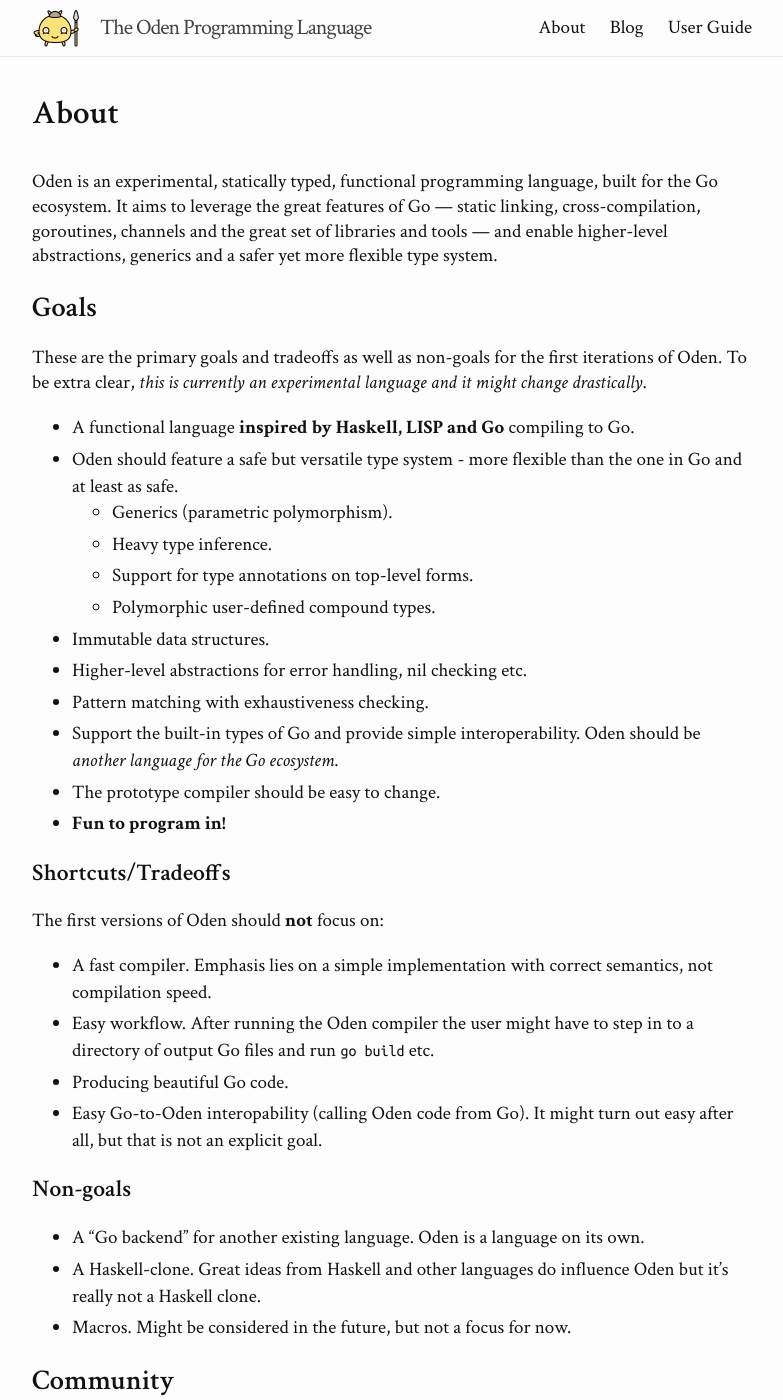
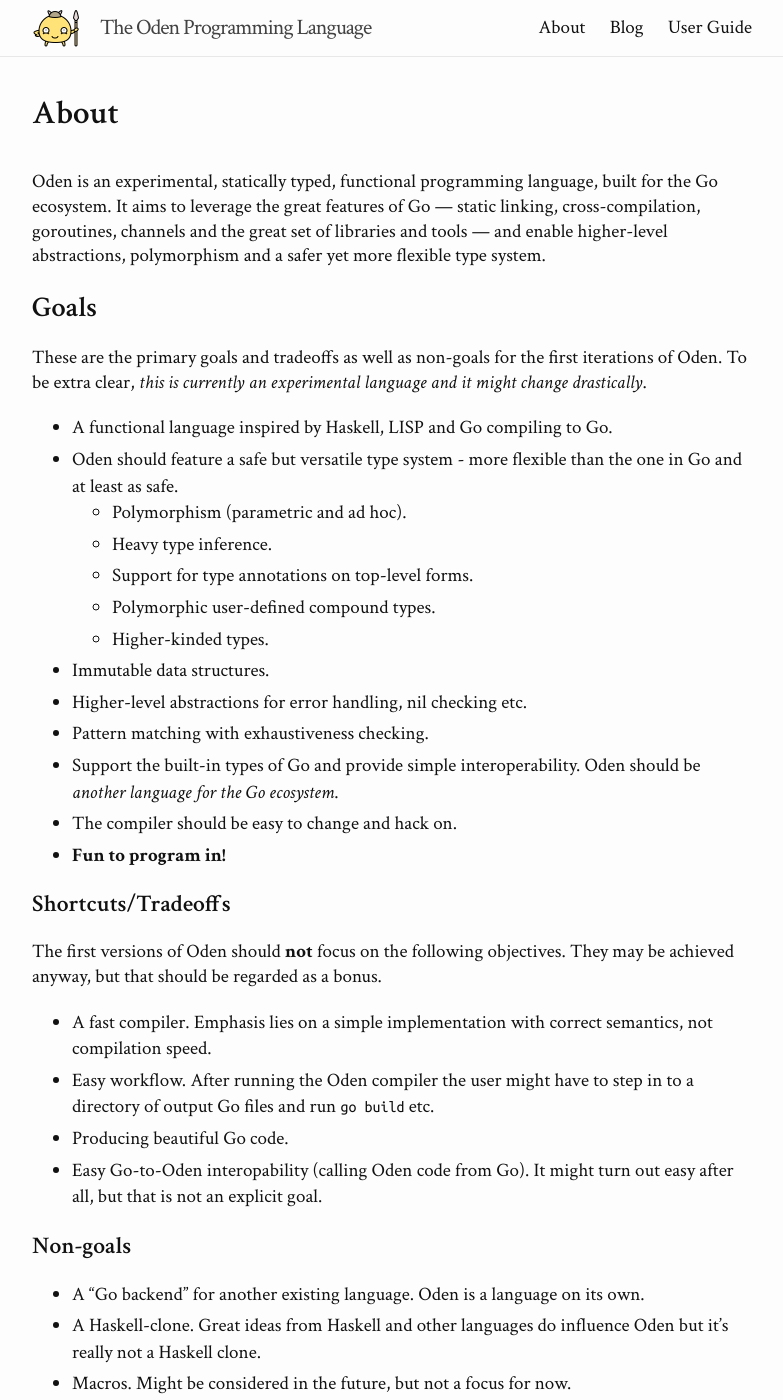
Before and after one commit to oden-lang/oden-lang.github.io, a Jekyll site: the page built from about.md, in a window 1280 px wide and 1400 px high. Shown: the whole window, without its empty margins (248-1031 px from the left). Built offline with Jekyll 4.4.1, drawn with Linux system fonts in a browser that asks for light colours.

Commit message:
Update goals page

```diff
--- a/about.md
+++ b/about.md
@@ -8,7 +8,7 @@
 built for the Go ecosystem. It aims to leverage the great features of Go
 &mdash; static linking, cross-compilation, goroutines, channels and the
 great set of libraries and tools &mdash; and enable higher-level
-abstractions, generics and a safer yet more flexible type system.
+abstractions, polymorphism and a safer yet more flexible type system.
 
 ## Goals
 
@@ -16,25 +16,27 @@
 first iterations of Oden. To be extra clear, *this is currently an
 experimental language and it might change drastically*.
 
-* A functional language **inspired by Haskell, LISP and Go** compiling
+* A functional language inspired by Haskell, LISP and Go compiling
   to Go.
 * Oden should feature a safe but versatile type system - more flexible than the
   one in Go and at least as safe.
-  - Generics (parametric polymorphism).
+  - Polymorphism (parametric and ad hoc).
   - Heavy type inference.
   - Support for type annotations on top-level forms.
   - Polymorphic user-defined compound types.
+  - Higher-kinded types.
 * Immutable data structures.
 * Higher-level abstractions for error handling, nil checking etc.
 * Pattern matching with exhaustiveness checking.
 * Support the built-in types of Go and provide simple interoperability. Oden
   should be *another language for the Go ecosystem*.
-* The prototype compiler should be easy to change.
+* The compiler should be easy to change and hack on.
 * **Fun to program in!**
 
 ### Shortcuts/Tradeoffs
 
-The first versions of Oden should **not** focus on:
+The first versions of Oden should **not** focus on the following objectives.
+They may be achieved anyway, but that should be regarded as a bonus.
 
 * A fast compiler. Emphasis lies on a simple implementation with
   correct semantics, not compilation speed.
```
